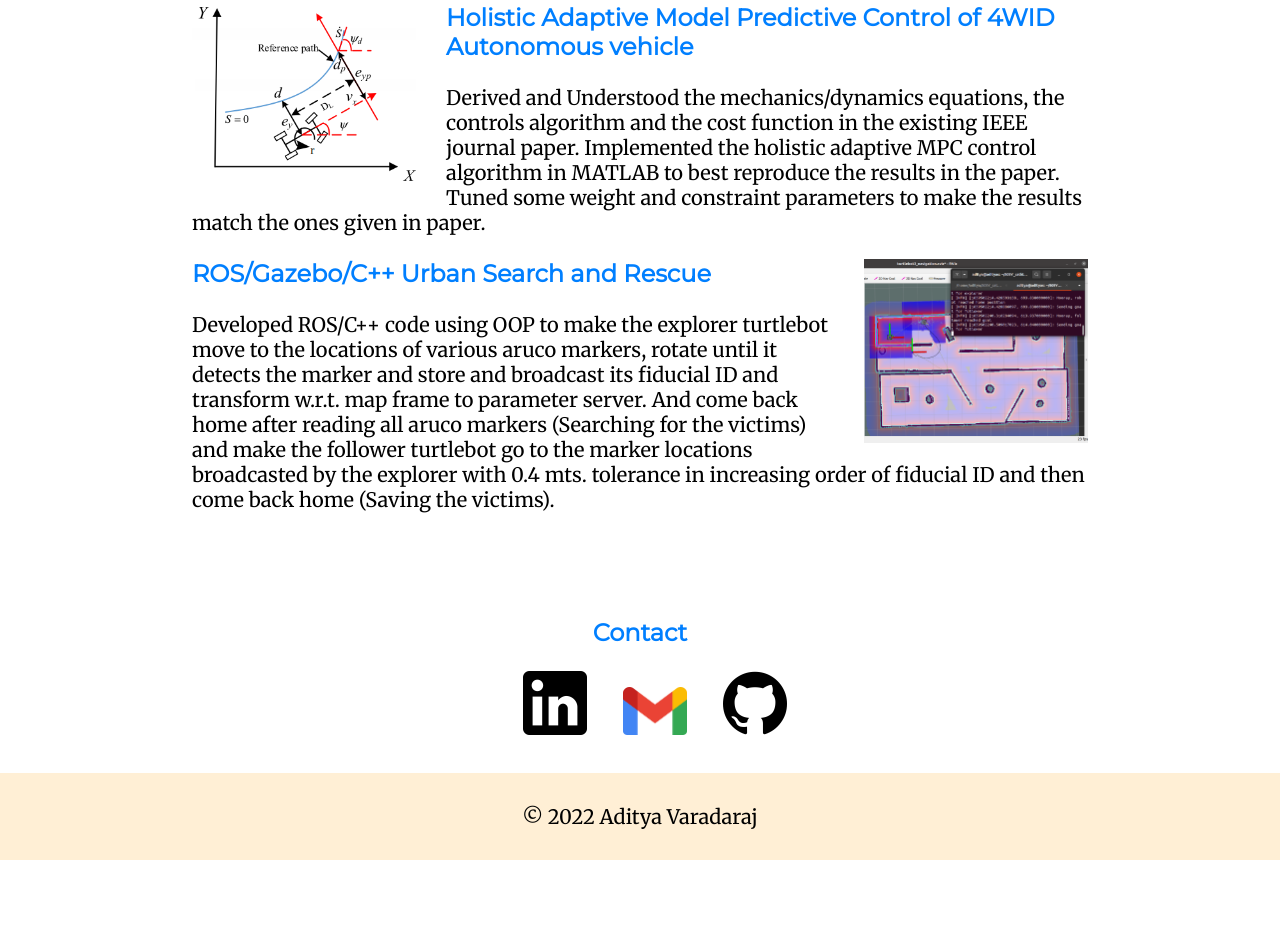
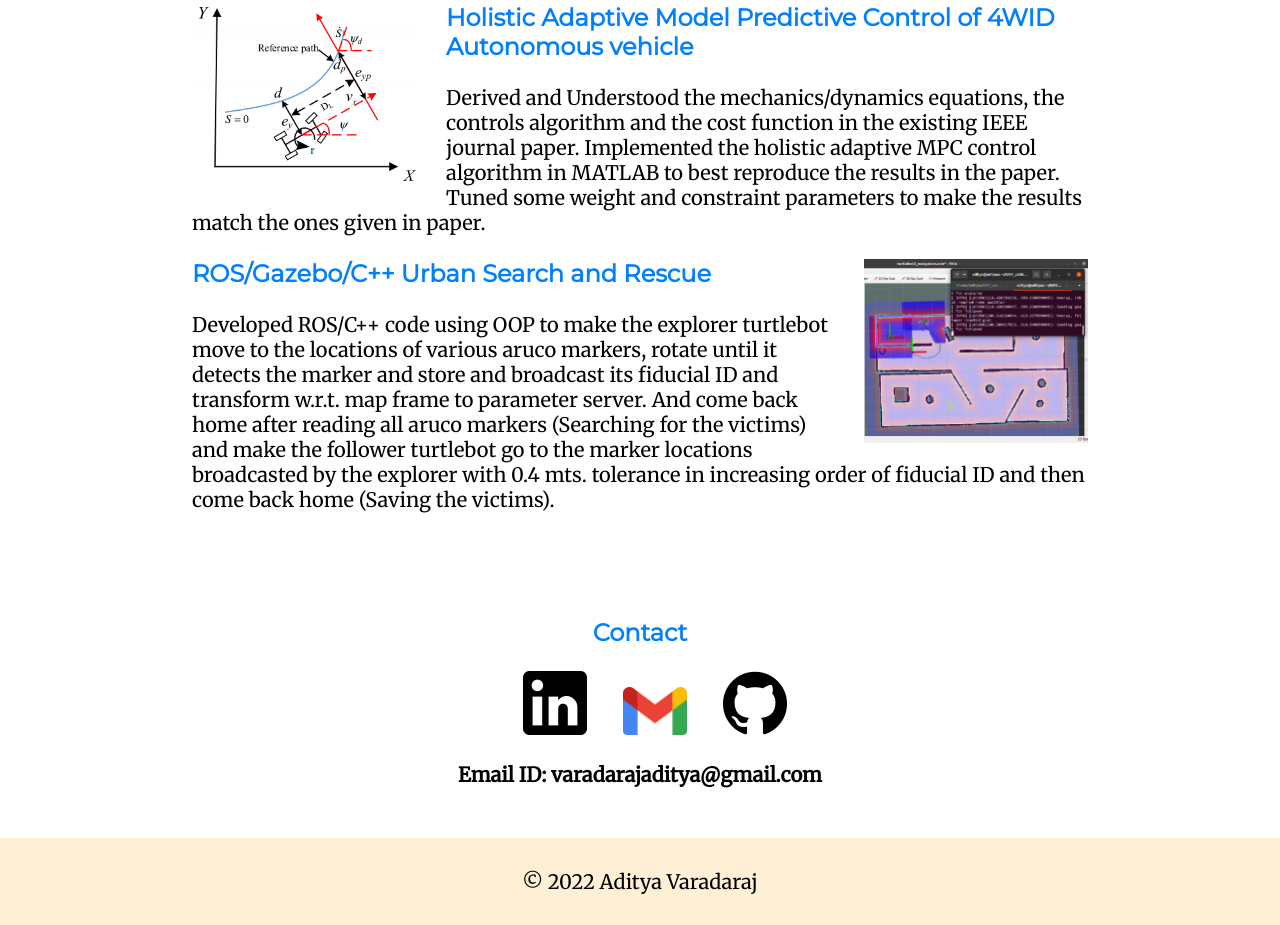
Before and after one commit to AdityaVaradaraj/Personal_Site_CSS, a plain HTML site: page index.html in a window 1280 px wide. Shown: the part 2348-3273 px from the top of the page. Before the commit the page ends 3208 px from the top, so only its background shows below. Drawn offline with Linux system fonts and the light colour scheme.

Commit message:
Update index.html

```diff
--- a/index.html
+++ b/index.html
@@ -147,6 +147,7 @@
                 <a href="https://www.linkedin.com/in/aditya-varadaraj-02272a147/"><img class = "linkedin" src="images/linkedin.png" alt = "LinkedIn"></a>
                 <a href="mailto:varadarajaditya@gmail.com"><img class = "gmail" src="images/gmail.png" alt = "Gmail"></a>
                 <a href="https://github.com/AdityaVaradaraj"><img class = "github" src="images/github.png" alt = "GitHub"></a>
+                <p>Email ID: varadarajaditya@gmail.com</p>
             </strong>
         </div>
         <br>
```
